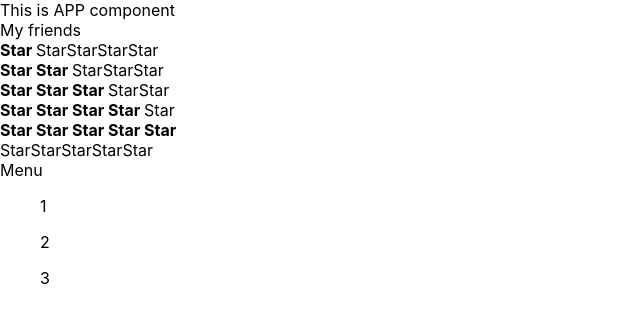
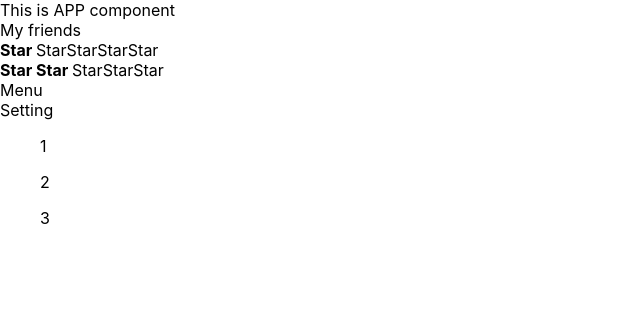
Before and after one commit to US-IGOR/React-training, a React (Create React App) app: page / in a window 1280 px wide. Shown: the top 322 px of the page, without its empty margins (0-640 px from the left). Built offline with nearby package versions, Linux system fonts and the light colour scheme.

Commit message:
4.propsType

```diff
--- a/src/App.tsx
+++ b/src/App.tsx
@@ -10,19 +10,15 @@ function App() {
             <PageTitle title={'My friends'}/>
             <Rating value={1}/>
             <Rating value={2}/>
-            <Rating value={3}/>
-            <Rating value={4}/>
-            <Rating value={5}/>
-            <Rating value={6}/>
-            <Accordion/>
+            <Accordion title={'Menu'} collapsed={true}/>
+            <Accordion title={'Setting'} collapsed={false}/>
         </div>
     );
 }
 
-const PageTitle = (props:any)=> {
-   return ( <div>{props.title}</div>)
+const PageTitle = (props: any) => {
+    return (<div>{props.title}</div>)
 }
 
 
-
 export default App;
--- a/src/components/Accordion/Accordion.tsx
+++ b/src/components/Accordion/Accordion.tsx
@@ -1,19 +1,36 @@
 import React from "react";
 
-export function Accordion() {
-    return <div>
-            <AccordionTitle/>
-        <AccordionBody/>
-        </div>
+type AccordionPropsType = {
+    title: string
+    collapsed: boolean
+}
+type AccordionTitlePropsType = {
+    title: string
 }
 
-const AccordionTitle = () => {
-    return (<div>Menu</div>)
+
+export function Accordion(props: AccordionPropsType) {
+
+    if (props.collapsed === true) {
+        return <div>
+            <AccordionTitle title={props.title}/>
+
+        </div>
+    } else {
+        return <div>
+            <AccordionTitle title={props.title}/>
+            <AccordionBody/>
+        </div>
+    }
+}
+
+const AccordionTitle = (props: AccordionTitlePropsType) => {
+    return (<div>{props.title}</div>)
 }
 const AccordionBody = () => {
     return (<div>
-            <ul>1</ul>
+        <ul>1</ul>
         <ul>2</ul>
         <ul>3</ul>
-        </div>)
+    </div>)
 }
--- a/src/components/Rating/Rating.tsx
+++ b/src/components/Rating/Rating.tsx
@@ -1,6 +1,10 @@
 import React from "react";
 
-export function Rating(props: any) {
+
+type RatingPropsType= {
+    value: 0|1|2|3|4|5
+}
+export function Rating(props: RatingPropsType) {
 
     if (props.value === 1) {
         return (<div>
```
